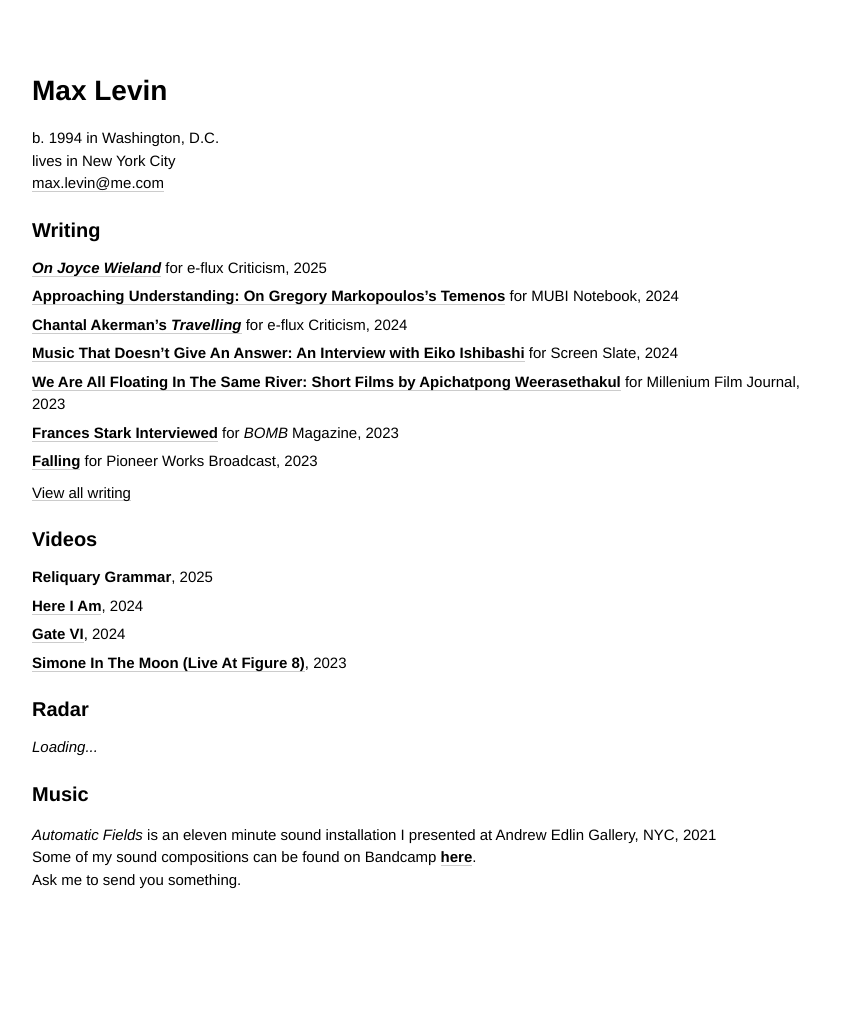
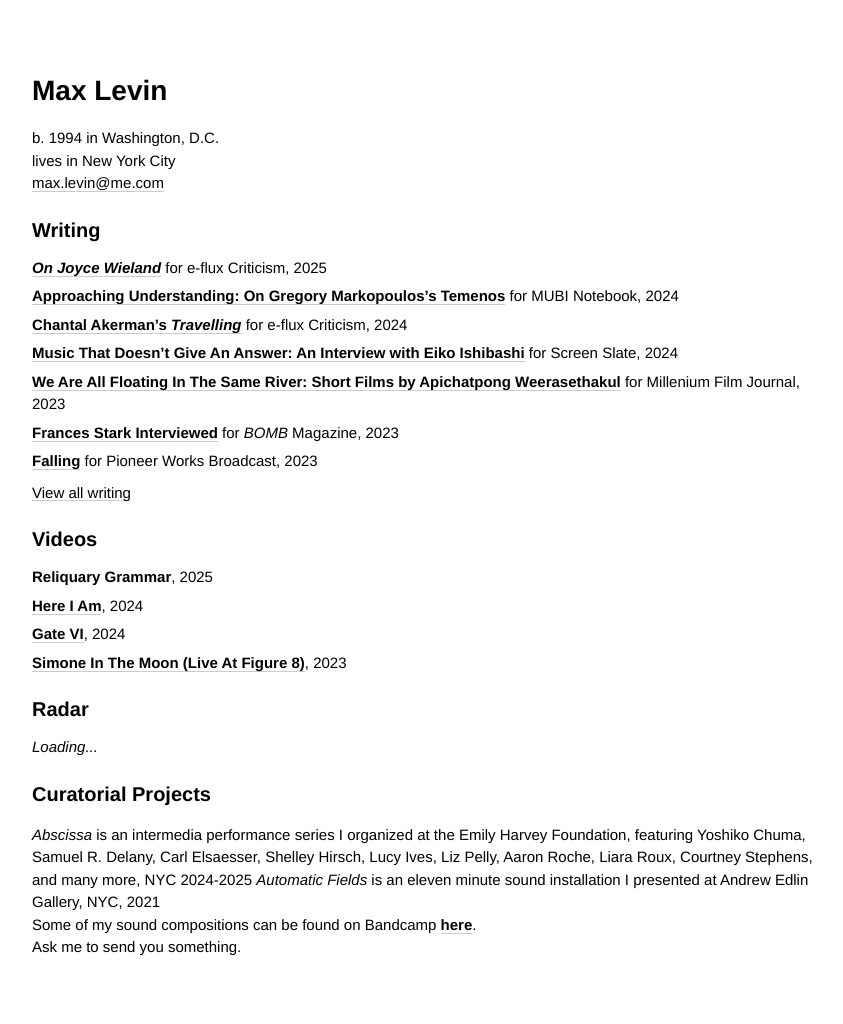
Before and after one commit to minicreative/maxlevin.me, a Jekyll site: the page built from index.md, in a window 1280 px wide. Shown: the whole page, without its empty margins (18-861 px from the left). Built offline with Jekyll 4.4.1, drawn with Linux system fonts in a browser that asks for light colours; before the commit the page ends 956 px from its top, so only the background shows below that.

Commit message:
Updated Index

```diff
--- a/index.md
+++ b/index.md
@@ -203,11 +203,14 @@
     image: "/uploads/Screen%20Shot%202024-04-04%20at%204.21.52%20PM.png"
 - title: Radar
   calendarList: true
-- title: Music
-  description: "*Automatic Fields* is an eleven minute sound installation I presented
-    at Andrew Edlin Gallery, NYC, 2021<br>\nSome of my sound compositions can be found
-    on Bandcamp **[here](https://maxlevin.bandcamp.com)**. \n<br>Ask me to send you
-    something."
+- title: Curatorial Projects
+  description: "*Abscissa* is an intermedia performance series I organized at the
+    Emily Harvey Foundation, featuring Yoshiko Chuma, Samuel R. Delany, Carl Elsaesser,
+    Shelley Hirsch, Lucy Ives, Liz Pelly, Aaron Roche,  Liara Roux, Courtney Stephens,
+    and many more, NYC 2024-2025\n*Automatic Fields* is an eleven minute sound installation
+    I presented at Andrew Edlin Gallery, NYC, 2021<br>\nSome of my sound compositions
+    can be found on Bandcamp **[here](https://maxlevin.bandcamp.com)**. \n<br>Ask
+    me to send you something."
   image: "/uploads/a2750980685_10.jpg"
 layout: home
 ---
```
